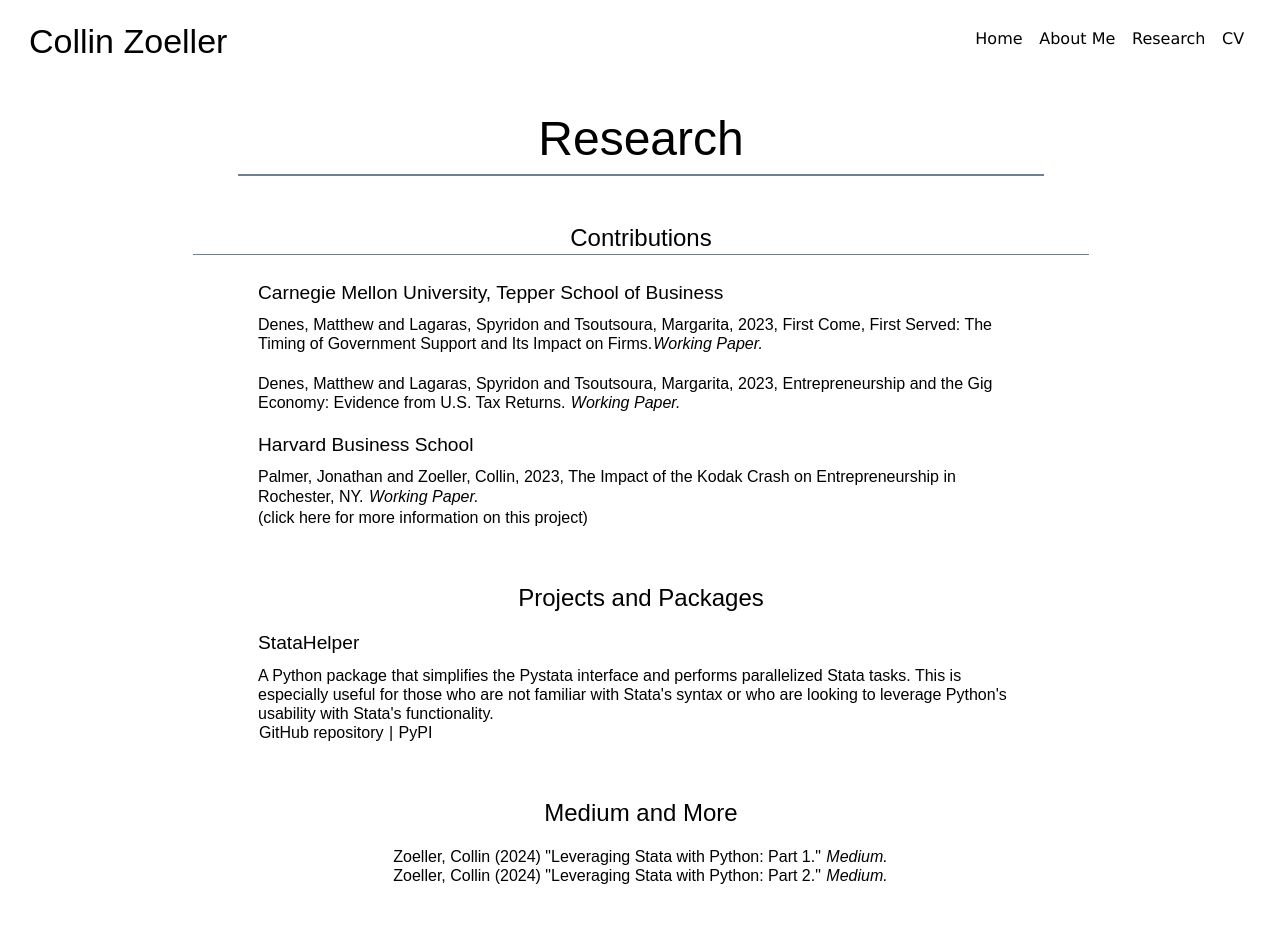
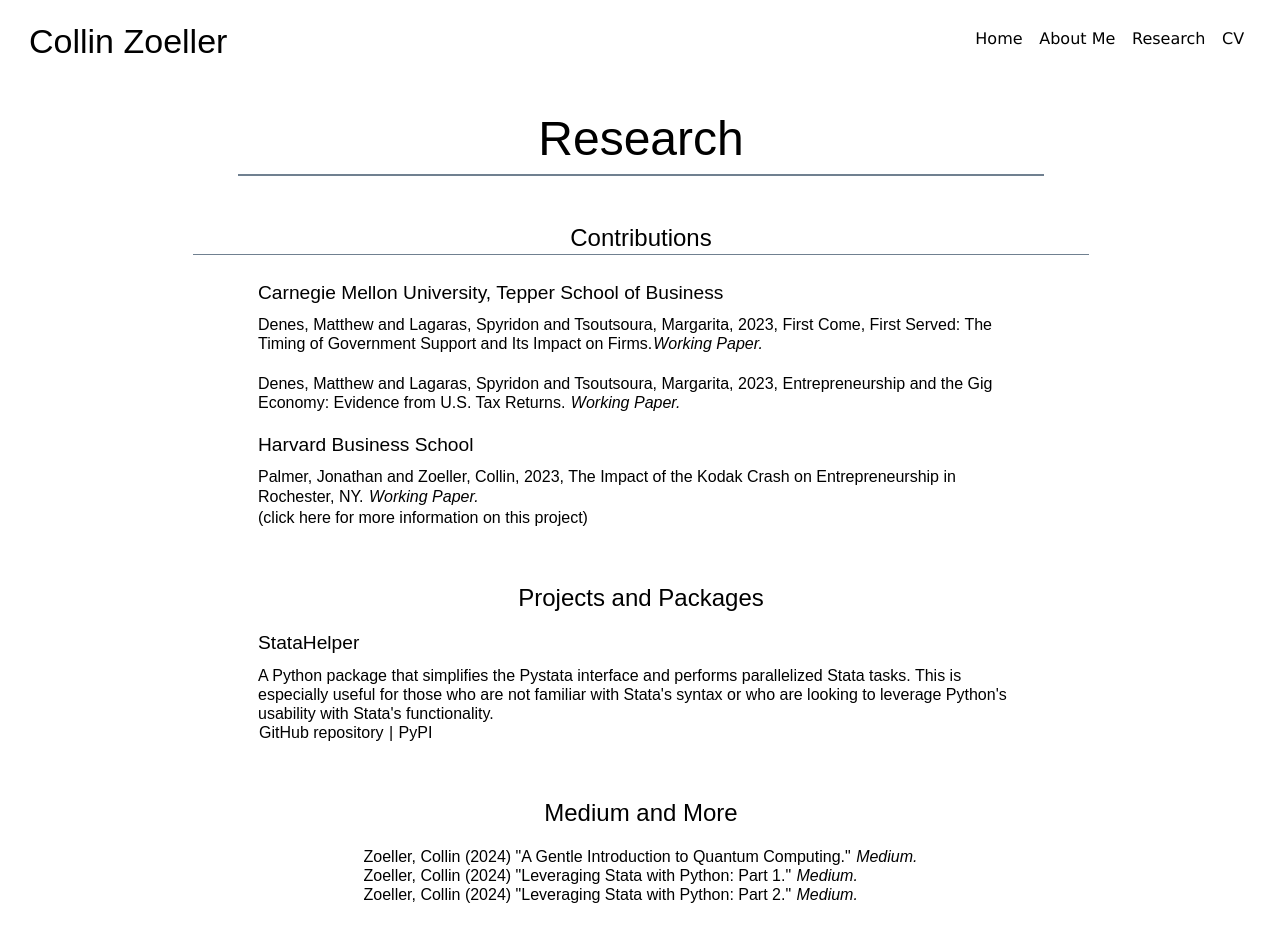
Before and after one commit to ColZoel/ColZoel.github.io, a plain HTML site: page research.html in a window 1280 px wide. Drawn offline with Linux system fonts and the light colour scheme.

Commit message:
updated landing

```diff
--- a/research.html
+++ b/research.html
@@ -63,10 +63,13 @@
           </h3>
           <div class="contribute">
           <p>
+            <a href="https://medium.com/gitconnected/a-gentle-introduction-to-quantum-computing-e97eb93da563">
+            Zoeller, Collin (2024) "A Gentle Introduction to Quantum Computing." <i> Medium. </i> </a><br>
             <a href="https://medium.com/@collin.zoeller/leveraging-python-with-stata-part-1-0c5c0c6fca2c">
             Zoeller, Collin (2024) "Leveraging Stata with Python: Part 1." <i> Medium. </i> </a><br>
             <a href="https://medium.com/@collin.zoeller/leveraging-python-with-stata-part-2-68c599d8055f">
-            Zoeller, Collin (2024) "Leveraging Stata with Python: Part 2." <i> Medium. </i> </a> </p>
+            Zoeller, Collin (2024) "Leveraging Stata with Python: Part 2." <i> Medium. </i> </a><br>
+          </p>
           </div>
       </div>
     </section>
```
